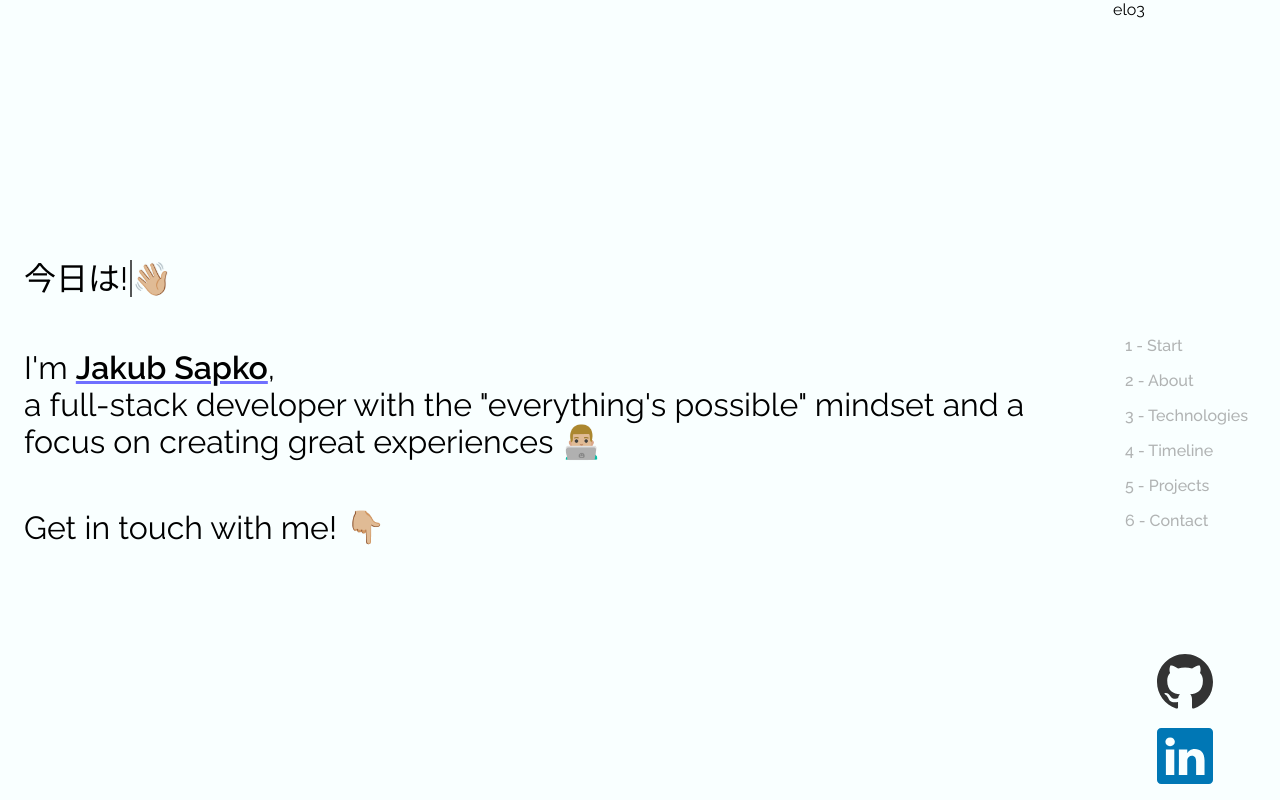
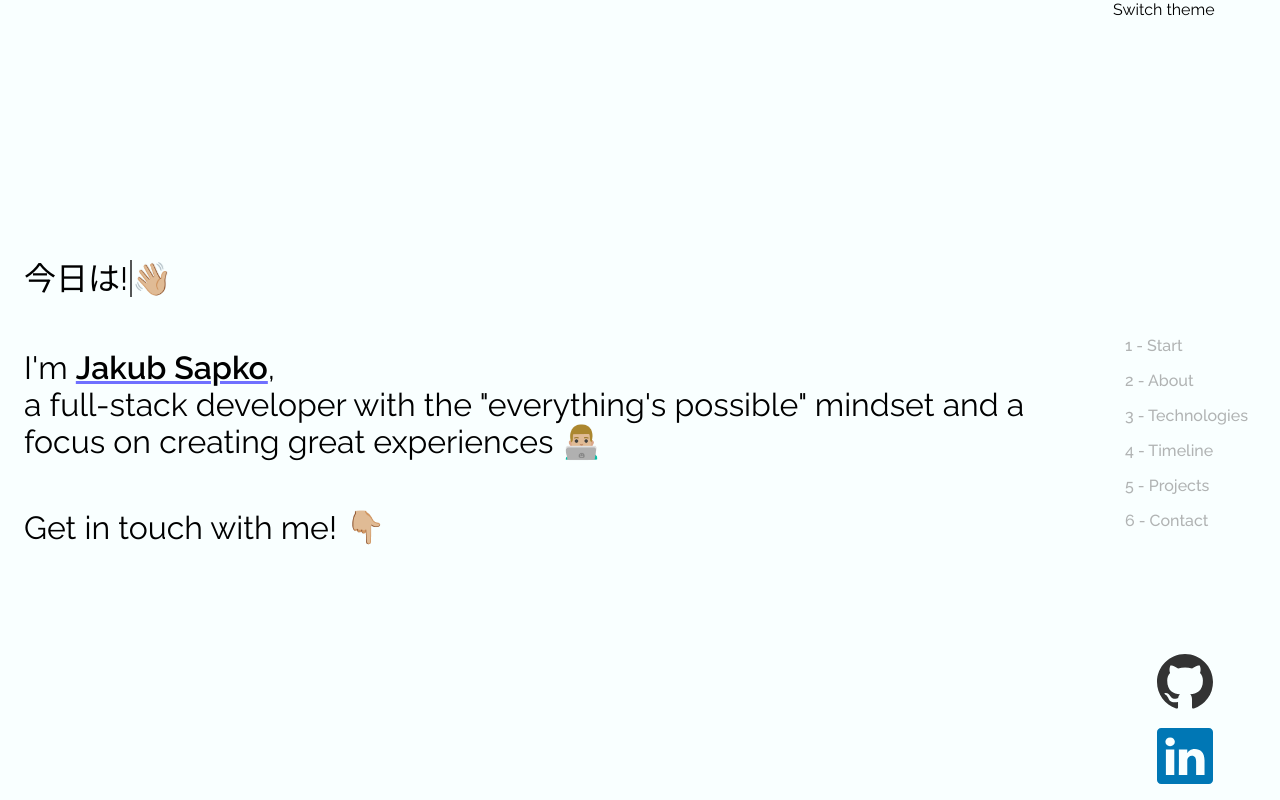
Before and after one commit to JakubSapko/JakubSapko.github.io, a React (Vite) app: page / in a window 1280 px wide. Shown: the top 800 px of the page. Built offline with nearby package versions, Linux system fonts and the light colour scheme.

Commit message:
add: dump

```diff
--- a/package.json
+++ b/package.json
@@ -15,7 +15,8 @@
         "react": "^18.2.0",
         "react-dom": "^18.2.0",
         "react-icons": "^4.8.0",
-        "sass": "^1.60.0"
+        "sass": "^1.60.0",
+        "use-local-storage": "^2.3.6"
     },
     "devDependencies": {
         "@types/node": "^18.15.11",
--- a/src/App.tsx
+++ b/src/App.tsx
@@ -5,6 +5,8 @@ import { About } from "./Sections/About/About";
 import { Technologies } from "./Sections/Technologies/Technologies";
 import { Projects } from "./Sections/Projects/Projects";
 import { Timeline } from "./Sections/Timeline/Timeline";
+import { useState } from "react";
+import useLocalStorage from "use-local-storage";
 
 export const App = () => {
     return (
--- a/src/Sections/Landing/Landing.tsx
+++ b/src/Sections/Landing/Landing.tsx
@@ -1,3 +1,4 @@
+import { ThemeSwitcher } from "../../components/ThemeSwitcher";
 import { Icons } from "./Icons/Icons";
 
 export const Landing = () => {
@@ -9,7 +10,7 @@ export const Landing = () => {
     };
     return (
         <>
-            <div id="start" className="landing-container">
+            <div id="start" className="panel landing-container">
                 <div className="welcome-text-container">
                     <div className="hello-text">
                         <span className="typedText"></span>
@@ -32,7 +33,9 @@ export const Landing = () => {
                     </div>
                 </div>
                 <div className="side-container">
-                    <div className="theme-switcher-container">elo3</div>
+                    <div className="theme-switcher-container">
+                        <ThemeSwitcher />
+                    </div>
                     <div className="icons-container">
                         <Icons />
                     </div>
--- /dev/null
+++ b/src/components/ThemeSwitcher.tsx
@@ -0,0 +1,25 @@
+import { useEffect, useState } from "react";
+
+enum Theme {
+    LIGHT = "light",
+    DARK = "dark",
+}
+export const ThemeSwitcher = () => {
+    const [theme, setTheme] = useState<Theme>(Theme.LIGHT);
+
+    const switchTheme = () => {
+        const sections = [...document.getElementsByClassName("panel")];
+        if (theme === Theme.LIGHT) {
+            sections.forEach((section) => {
+                section.classList.add("night");
+            });
+            setTheme(Theme.DARK);
+        } else {
+            sections.forEach((section) => {
+                section.classList.remove("night");
+            });
+            setTheme(Theme.LIGHT);
+        }
+    };
+    return <div onClick={() => switchTheme()}>Switch theme</div>;
+};
--- a/src/styles.scss
+++ b/src/styles.scss
@@ -15,6 +15,10 @@ body {
     height: 100%;
     width: 100%;
     font-family: "Raleway", "Noto Sans JP";
+    *.night {
+        // background-color: #121212;
+        // color: #ffff;
+    }
 }
 
 ::selection {
@@ -22,7 +26,7 @@ body {
 }
 
 * {
-    // border: 1px solid red;
+    // border: 1px solid red;s
 }
 
 .panel {
```
Also changed, not shown: 1 other file (tests, documents, lock files or other folders).
